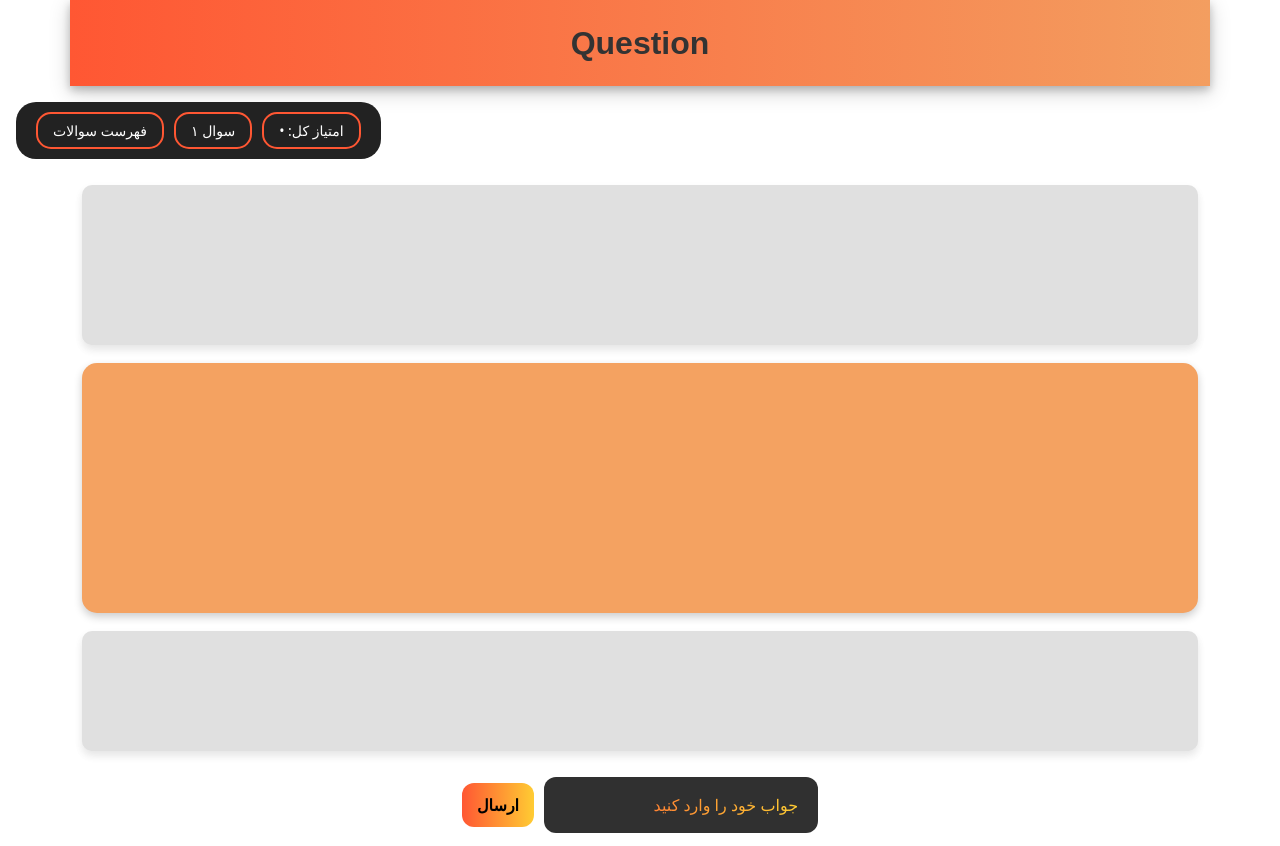
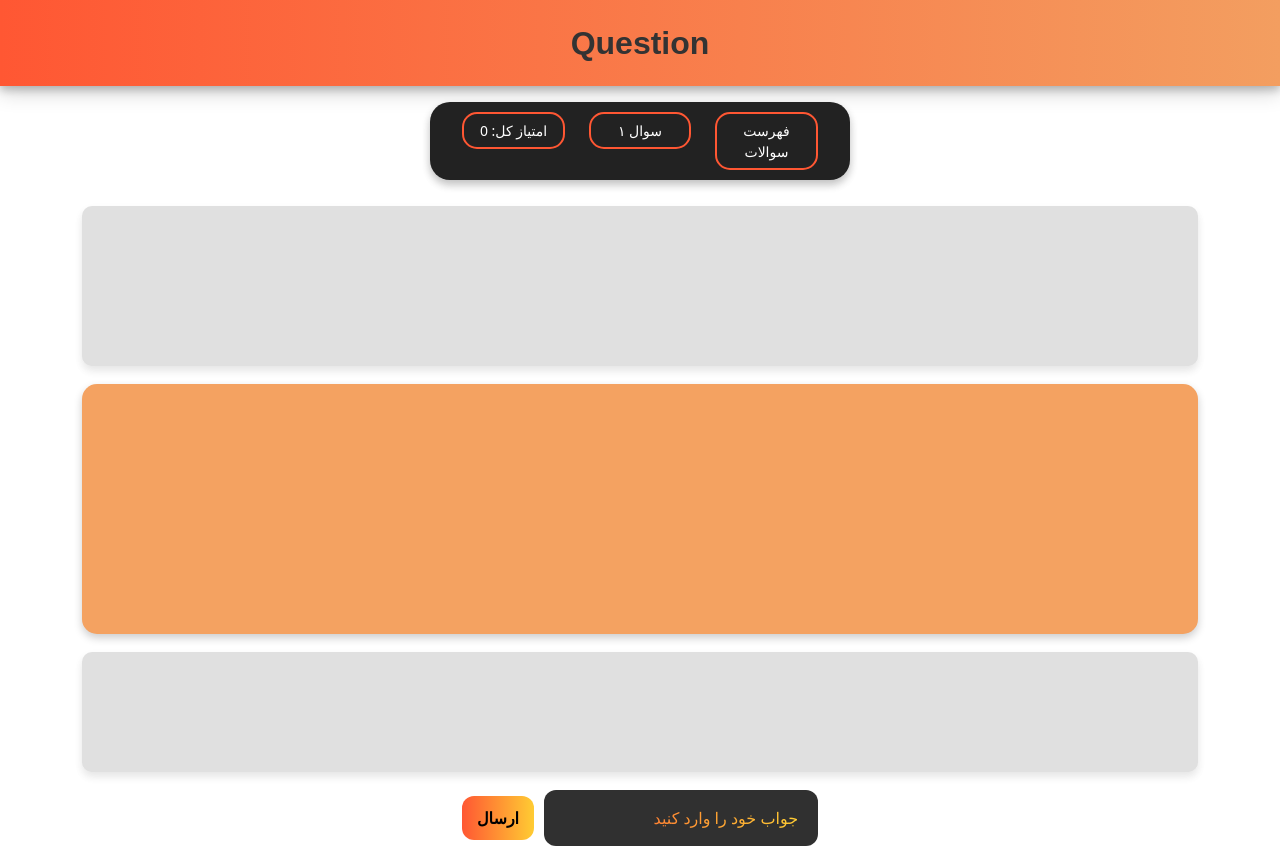
Before and after one commit to itsRev1L/Coffee-Menu, a React (Vite) app: page / in a window 1280 px wide. Built offline with nearby package versions, Linux system fonts and the light colour scheme.

Commit message:
fixed some bugs

```diff
--- a/src/Componnents/MenuPage/Header/Header.jsx
+++ b/src/Componnents/MenuPage/Header/Header.jsx
@@ -7,7 +7,7 @@ import "./Header.css";
 const Header = () => {
   return (
     <>
-      <Container className="pb-3 bg-custom text-center">
+      <Container fluid className="pb-3 bg-custom text-center">
         {/* <Row className="pt-1">
           <Col xs="12" sm="12" className="d-flex justify-content-around">
             <AccountCircleOutlinedIcon /> <SearchOutlinedIcon />
--- a/src/Componnents/MenuPage/MenuList/MenuList.jsx
+++ b/src/Componnents/MenuPage/MenuList/MenuList.jsx
@@ -7,7 +7,7 @@ const MenuList = ({ items }) => {
     <Container>
       <Row className="rtl">
         {items.map((item, index) => (
-          <Col key={item.id} md={6} xs={12}>
+          <Col key={item.id} md={12} xs={12}>
             {index === 0 || items[index - 1].category !== item.category ? (
               <h2 id={`category-${item.category}`} className="category-header">
                 {item.category}
--- a/src/Componnents/QuestionPage/QuestionPageHeader/QuestionPageHeader.jsx
+++ b/src/Componnents/QuestionPage/QuestionPageHeader/QuestionPageHeader.jsx
@@ -5,9 +5,9 @@ import "./QuestionPageHeader.css";
 
 const QuestionPageHeader = () => {
   return (
-    <Container className="p-4 qa-bg-custom">
+    <Container fluid className="p-4 qa-bg-custom">
       <Row className="d-flex justify-content-center align-items-center">
-        <Col xs="8" className="text-center">
+        <Col xs={12} sm={12} className="text-center">
           <h1 className="txt m-0">Question</h1>
         </Col>
       </Row>
--- a/src/Componnents/QuestionPage/QuestionPageInput/QuestionPageInput.jsx
+++ b/src/Componnents/QuestionPage/QuestionPageInput/QuestionPageInput.jsx
@@ -4,7 +4,7 @@ import { Container, Col, Row } from "react-bootstrap";
 
 const QuestionPageInput = () => {
   return (
-    <Container className="mt-3 rtl">
+    <Container className="mt-2 rtl">
       <Row>
         <Col xs={12}>
           <form className="answer-form">
--- a/src/Componnents/QuestionPage/QuestionPagePuzzle/QuestionPagePuzzle.jsx
+++ b/src/Componnents/QuestionPage/QuestionPagePuzzle/QuestionPagePuzzle.jsx
@@ -4,7 +4,7 @@ import "./QuestionPagePuzzle.css";
 
 const QuestionPagePuzzle = () => {
   return (
-    <Container className="mt-3 rtl">
+    <Container className="mt-2 rtl">
       <Row className="justify-content-center">
         <Col xs={12} sm={12} className="mb-2">
           <div className="question-card">
--- a/src/Componnents/QuestionPage/QuestionPageStats/QuestionPageStats.css
+++ b/src/Componnents/QuestionPage/QuestionPageStats/QuestionPageStats.css
@@ -2,15 +2,9 @@
   background-color: #222;
   border-radius: 20px;
   padding: 10px 20px;
-  display: flex;
-  justify-content: center;
   max-width: fit-content;
   margin: auto;
-}
-
-.nav-items {
-  display: flex;
-  gap: 10px;
+  box-shadow: 0 4px 8px 0 rgba(0, 0, 0, 0.2), 0 6px 10px 0 rgba(0, 0, 0, 0.07);
 }
 
 .nav-stats {
@@ -22,8 +16,10 @@
   font-size: 14px;
   cursor: pointer;
   text-align: center;
+  transition: background-color 0.3s ease-in-out, transform 0.2s;
 }
 
 .nav-stats:hover {
   background-color: rgba(255, 87, 51, 0.2);
+  transform: scale(1.05);
 }
--- a/src/Componnents/QuestionPage/QuestionPageStats/QuestionPageStats.jsx
+++ b/src/Componnents/QuestionPage/QuestionPageStats/QuestionPageStats.jsx
@@ -1,22 +1,29 @@
 import React from "react";
-import { Container } from "react-bootstrap";
+import { Container, Row, Col } from "react-bootstrap";
 import "./QuestionPageStats.css";
 
 const QuestionPageStats = () => {
   return (
-    <Container className="question-stats m-3 rtl" xs={12} sm={12}>
-      <div className="nav-items">
+    <Container className="d-flex justify-content-center my-3">
+      <Row className="question-stats text-center">
+        <Col xs="4">
           <div className="nav-stats">
-          <span>امتیاز کل: •</span>
+            <span> امتیاز کل: 0</span>
           </div>
+        </Col>
+        <Col xs="4">
           <div className="nav-stats">
             <span>سوال ۱</span>
           </div>
+        </Col>
+        <Col xs="4">
           <div className="nav-stats">
             <span>فهرست سوالات</span>
           </div>
-      </div>
+        </Col>
+      </Row>
     </Container>
   );
 };
+
 export default QuestionPageStats;
```
Lines whose indentation alone changed are shown as unchanged.
